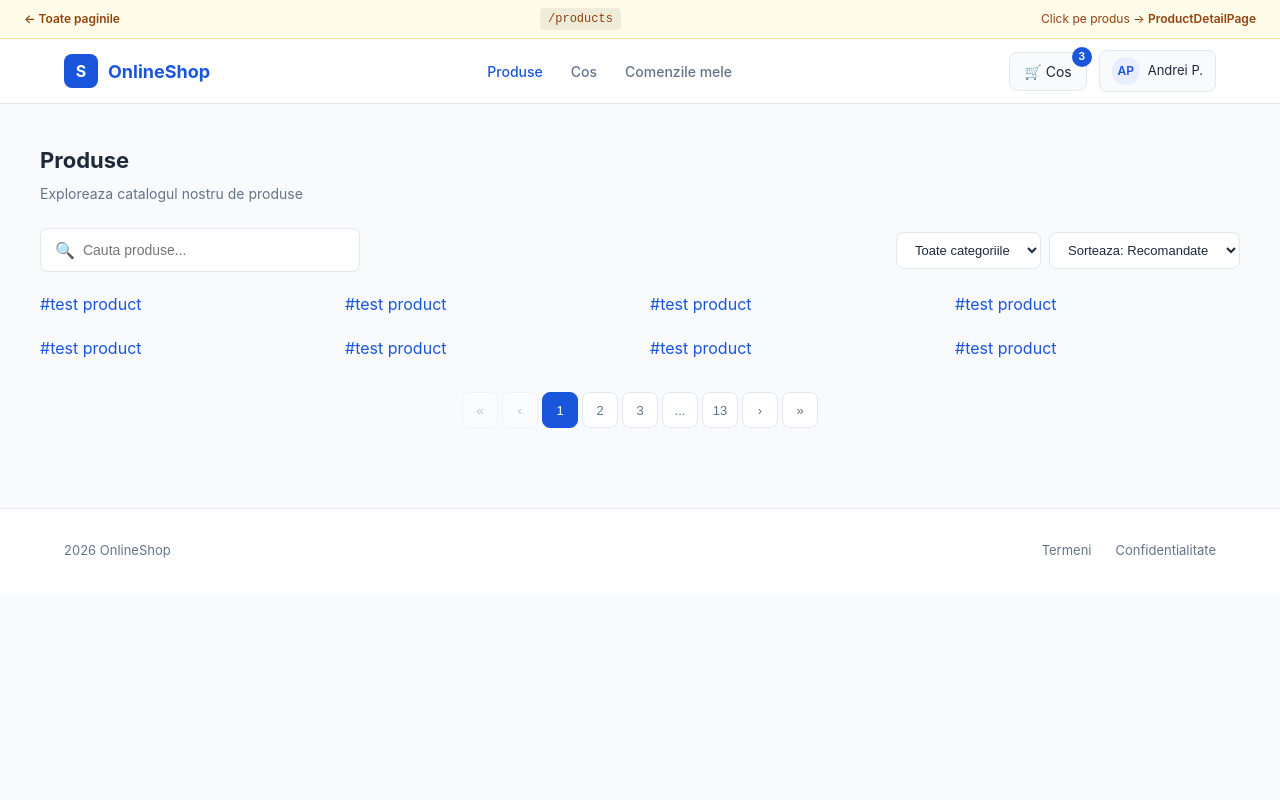
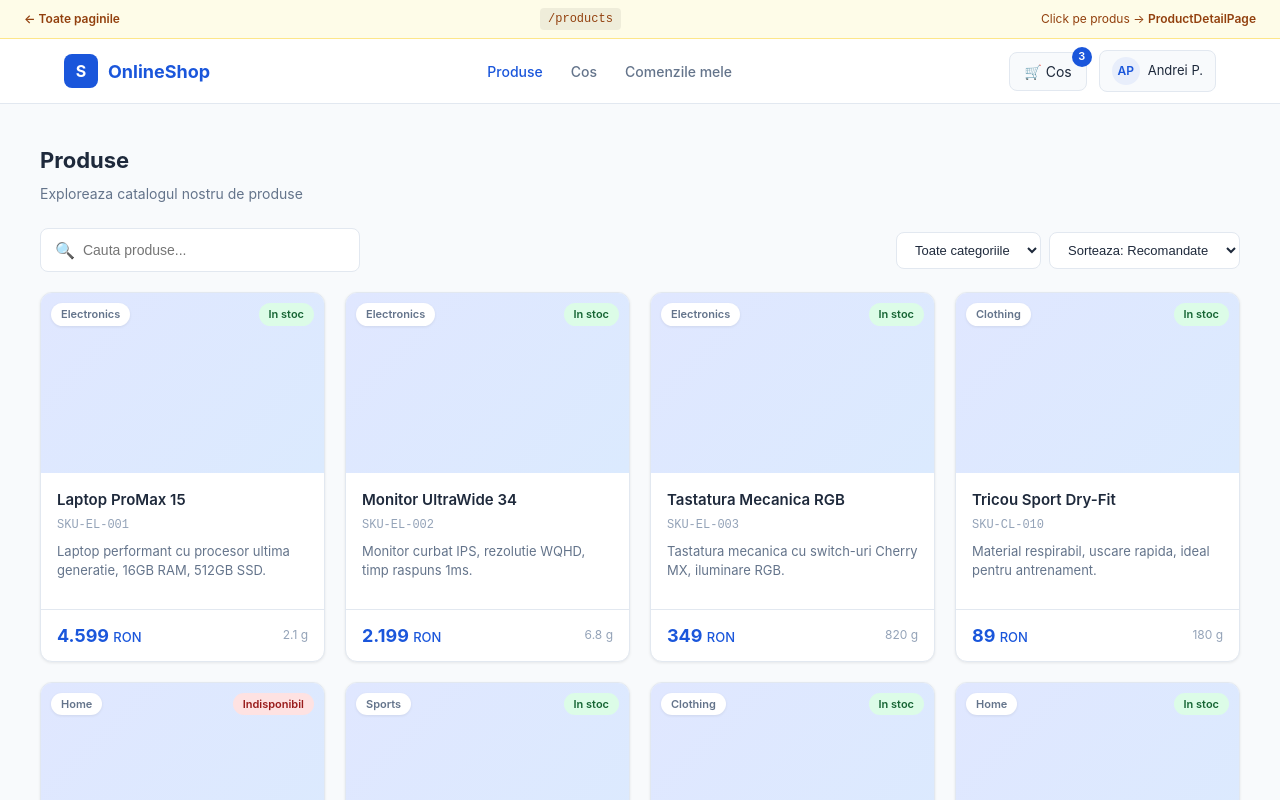
Before and after one commit to adi4pk/online-shop-react-api, a React (Vite) app: page /ProductsPage in a window 1280 px wide. Shown: the top 800 px of the page. Built offline with nearby package versions, Linux system fonts and the light colour scheme.

Commit message:
fix(products): afiseaza date reale in card si link cu id corect

```diff
--- a/package.json
+++ b/package.json
@@ -12,7 +12,6 @@
   "dependencies": {
     "react": "^18.3.1",
     "react-dom": "^18.3.1",
-    "react-router": "^7.14.2",
     "react-router-dom": "^6.27.0"
   },
   "devDependencies": {
--- a/src/pages/Product.tsx
+++ b/src/pages/Product.tsx
@@ -1,16 +1,32 @@
 import type { ProductItem } from "./ProductItem";
 import { Link } from "react-router-dom";
-import Navbar from "@/components/layout/Navbar";
 
-function Product(){
+type ProductProps = {
+  produs: ProductItem;
+};
 
-    return(
-        <>
-        <p> <Link to={"/products/:id"}>#test product</Link></p>
-        </>
-    )
-
-
+function Product({ produs }: ProductProps) {
+  return (
+    <Link to={`/products/${produs.id}`} className="product-card">
+      <div className="product-img">
+        <span className="category-tag">{produs.categ}</span>
+        <span className={`stock-tag ${produs.inStoc ? "in-stock" : "out-of-stock"}`}>
+          {produs.inStoc ? "In stoc" : "Indisponibil"}
+        </span>
+      </div>
+      <div className="product-info">
+        <div className="product-name">{produs.dataName}</div>
+        <div className="product-sku">{produs.SKU}</div>
+        <div className="product-desc">{produs.descriere}</div>
+      </div>
+      <div className="product-footer">
+        <div className="product-price">
+          {produs.price} <span className="currency">{produs.currency}</span>
+        </div>
+        <div className="product-weight">{produs.greutate} g</div>
+      </div>
+    </Link>
+  );
 }
 
 export default Product;
--- a/src/pages/ProductsPage.tsx
+++ b/src/pages/ProductsPage.tsx
@@ -155,7 +155,7 @@ function ProductsPage(){
 
           <div className="products-grid" id="products-grid">
             {productsArr.map((produs) => (
-              <Product key={produs.id}/>
+              <Product key={produs.id} produs={produs} />
             ))}
           </div>
 
```
Also changed, not shown: 1 other file (tests, documents, lock files or other folders).
